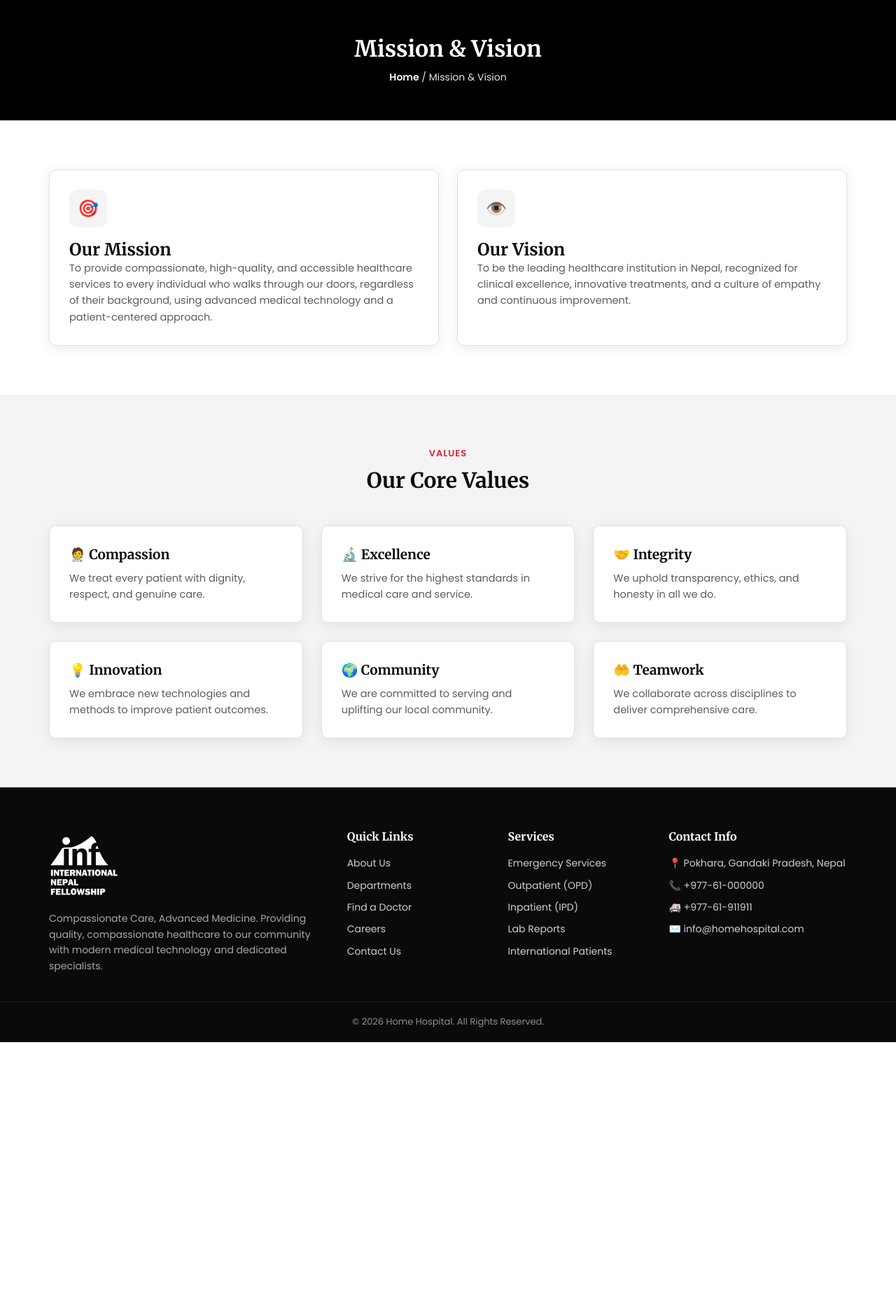
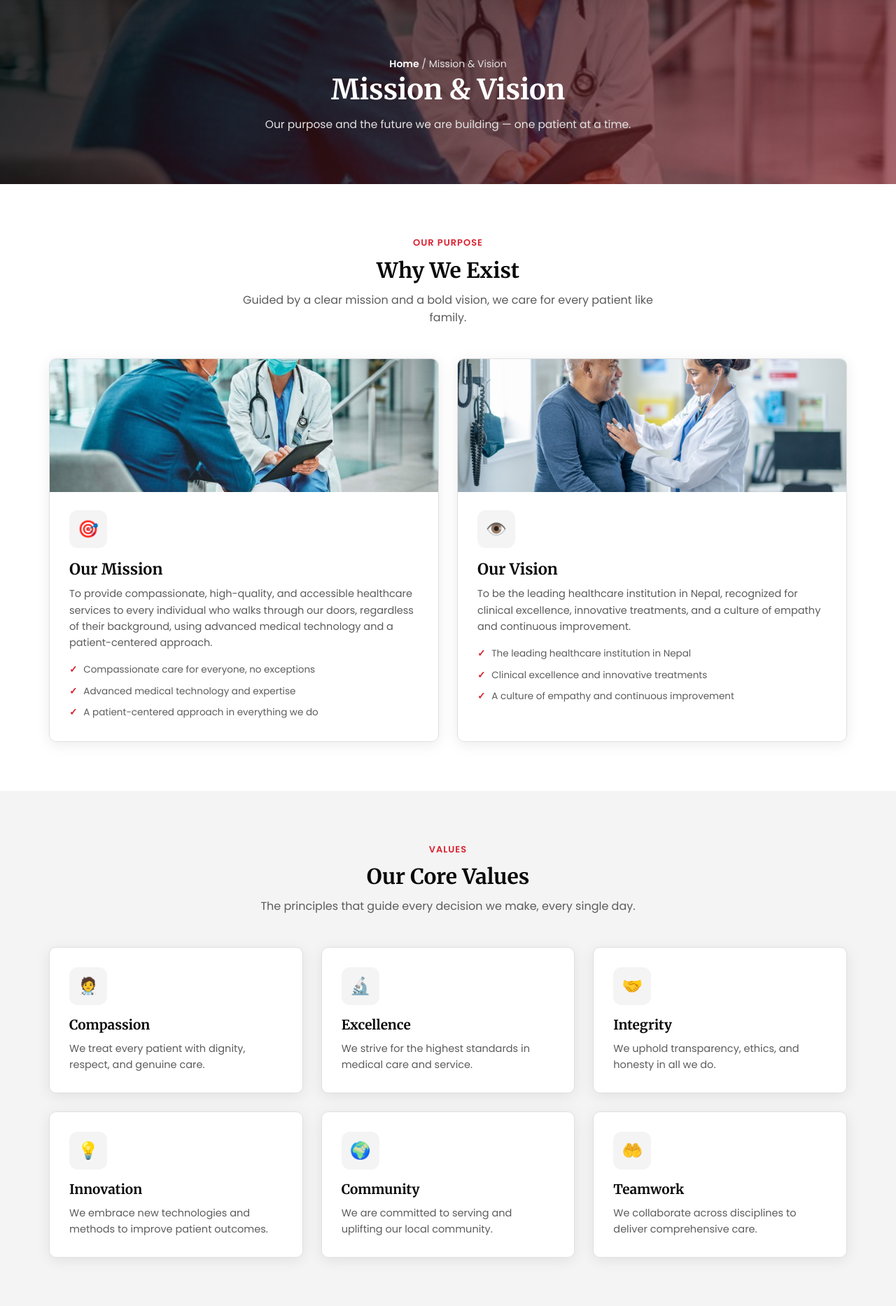
Before and after one commit to bikramit4-dot/INF_hospital, a PHP site: page /mission-vision in a window 1280 px wide. Shown: the part 195-2061 px from the top of the page at 70% size. Before the commit the page ends 1684 px from the top, so only its background shows below. Run offline with PHP 8.4, Linux system fonts and the light colour scheme; data comes from the database, SQL or seed files in the repository.

Commit message:
Auto-sync: 2026-08-09 23:05:56

```diff
--- a/app/Views/pages/mission-vision.php
+++ b/app/Views/pages/mission-vision.php
@@ -1,38 +1,99 @@
-<section class="page-banner">
+<!-- Page banner -->
+<section class="page-banner page-banner-image">
   <div class="container">
-    <h1>Mission & Vision</h1>
-    <div class="breadcrumb"><a href="index.php">Home</a> / Mission & Vision</div>
+    <div class="breadcrumb" data-aos="fade-up" data-aos-duration="800"><a href="index.php">Home</a> / Mission & Vision</div>
+    <h1 data-aos="fade-up" data-aos-duration="800" data-aos-delay="100">Mission & Vision</h1>
+    <p data-aos="fade-up" data-aos-duration="800" data-aos-delay="200">Our purpose and the future we are building — one patient at a time.</p>
   </div>
 </section>
 
+<!-- Mission & Vision -->
 <section class="section">
-  <div class="container grid grid-2">
-    <div class="card">
+  <div class="container">
+    <div class="section-title" data-aos="fade-up" data-aos-duration="1000">
+      <span>Our Purpose</span>
+      <h2>Why We Exist</h2>
+      <p>Guided by a clear mission and a bold vision, we care for every patient like family.</p>
+    </div>
+    <div class="grid grid-2">
+      <div class="card mv-card" data-aos="fade-right" data-aos-duration="1000">
+        <div class="mv-photo"><img src="images/gettyimages-1390026192.jpg" alt="Our doctors caring for a patient"></div>
+        <div class="mv-body">
           <div class="icon">🎯</div>
           <h2>Our Mission</h2>
           <p>To provide compassionate, high-quality, and accessible healthcare services to every individual who walks through our doors, regardless of their background, using advanced medical technology and a patient-centered approach.</p>
+          <ul class="mv-points">
+            <li>Compassionate care for everyone, no exceptions</li>
+            <li>Advanced medical technology and expertise</li>
+            <li>A patient-centered approach in everything we do</li>
+          </ul>
         </div>
-    <div class="card">
+      </div>
+      <div class="card mv-card" data-aos="fade-left" data-aos-duration="1000">
+        <div class="mv-photo"><img src="images/about-care.jpg" alt="A caring consultation at <?php echo e(SITE_NAME); ?>"></div>
+        <div class="mv-body">
           <div class="icon">👁️</div>
           <h2>Our Vision</h2>
           <p>To be the leading healthcare institution in Nepal, recognized for clinical excellence, innovative treatments, and a culture of empathy and continuous improvement.</p>
+          <ul class="mv-points">
+            <li>The leading healthcare institution in Nepal</li>
+            <li>Clinical excellence and innovative treatments</li>
+            <li>A culture of empathy and continuous improvement</li>
+          </ul>
+        </div>
+      </div>
     </div>
   </div>
 </section>
 
+<!-- Core Values -->
 <section class="section section-alt">
   <div class="container">
-    <div class="section-title">
+    <div class="section-title" data-aos="fade-up" data-aos-duration="1000">
       <span>Values</span>
       <h2>Our Core Values</h2>
+      <p>The principles that guide every decision we make, every single day.</p>
     </div>
     <div class="grid grid-3">
-      <div class="card"><h3>🧑‍⚕️ Compassion</h3><p>We treat every patient with dignity, respect, and genuine care.</p></div>
-      <div class="card"><h3>🔬 Excellence</h3><p>We strive for the highest standards in medical care and service.</p></div>
-      <div class="card"><h3>🤝 Integrity</h3><p>We uphold transparency, ethics, and honesty in all we do.</p></div>
-      <div class="card"><h3>💡 Innovation</h3><p>We embrace new technologies and methods to improve patient outcomes.</p></div>
-      <div class="card"><h3>🌍 Community</h3><p>We are committed to serving and uplifting our local community.</p></div>
-      <div class="card"><h3>🤲 Teamwork</h3><p>We collaborate across disciplines to deliver comprehensive care.</p></div>
+      <div class="card" data-aos="fade-up" data-aos-duration="900">
+        <div class="icon">🧑‍⚕️</div>
+        <h3>Compassion</h3>
+        <p>We treat every patient with dignity, respect, and genuine care.</p>
+      </div>
+      <div class="card" data-aos="fade-up" data-aos-duration="900" data-aos-delay="80">
+        <div class="icon">🔬</div>
+        <h3>Excellence</h3>
+        <p>We strive for the highest standards in medical care and service.</p>
+      </div>
+      <div class="card" data-aos="fade-up" data-aos-duration="900" data-aos-delay="160">
+        <div class="icon">🤝</div>
+        <h3>Integrity</h3>
+        <p>We uphold transparency, ethics, and honesty in all we do.</p>
+      </div>
+      <div class="card" data-aos="fade-up" data-aos-duration="900" data-aos-delay="240">
+        <div class="icon">💡</div>
+        <h3>Innovation</h3>
+        <p>We embrace new technologies and methods to improve patient outcomes.</p>
+      </div>
+      <div class="card" data-aos="fade-up" data-aos-duration="900" data-aos-delay="320">
+        <div class="icon">🌍</div>
+        <h3>Community</h3>
+        <p>We are committed to serving and uplifting our local community.</p>
+      </div>
+      <div class="card" data-aos="fade-up" data-aos-duration="900" data-aos-delay="400">
+        <div class="icon">🤲</div>
+        <h3>Teamwork</h3>
+        <p>We collaborate across disciplines to deliver comprehensive care.</p>
+      </div>
     </div>
   </div>
 </section>
+
+<!-- CTA -->
+<section class="cta cta-about">
+  <div class="container">
+    <h2 data-aos="zoom-in" data-aos-duration="1200">Join Us in Building a Healthier Community</h2>
+    <p data-aos="zoom-in" data-aos-duration="1200" data-aos-delay="100">Experience care driven by compassion, excellence, and innovation.</p>
+    <a href="book-appointment.php" class="btn" style="background:#fff;color:var(--accent);" data-aos="zoom-in" data-aos-duration="1200" data-aos-delay="200">Book an Appointment</a>
+  </div>
+</section>
--- a/css/style.css
+++ b/css/style.css
@@ -379,6 +379,19 @@ table th{background:var(--light);font-weight:600;}
 /* CTA band with photo */
 .cta-about{position:relative;background:linear-gradient(120deg, rgba(0,0,0,.86), rgba(140,20,30,.68)), url('../images/gettyimages-1390026192.jpg') center/cover;}
 
+/* ============ Mission & Vision page ============ */
+.mv-card{padding:0;overflow:hidden;display:flex;flex-direction:column;}
+.mv-photo{height:190px;flex:none;overflow:hidden;}
+.mv-photo img{width:100%;height:100%;object-fit:cover;display:block;}
+.mv-body{padding:26px 28px 30px;}
+.mv-body .icon{margin-bottom:16px;}
+.mv-body h2{font-size:22px;margin-bottom:10px;}
+.mv-body p{color:var(--gray);font-size:14.5px;}
+.mv-points{margin-top:16px;display:grid;gap:9px;}
+.mv-points li{font-size:13.5px;color:var(--gray);display:flex;gap:9px;align-items:flex-start;}
+.mv-points li::before{content:'✓';color:var(--accent);font-weight:700;flex:none;}
+.site .card:hover .mv-points li::before{color:#fff;}
+
 /* Footer */
 .site-footer{background:var(--dark);color:#cfcfcf;padding:60px 0 0;}
 .footer-grid{display:grid;grid-template-columns:2fr 1fr 1fr 1.3fr;gap:34px;padding-bottom:40px;}
```
Lines whose indentation alone changed are shown as unchanged.
